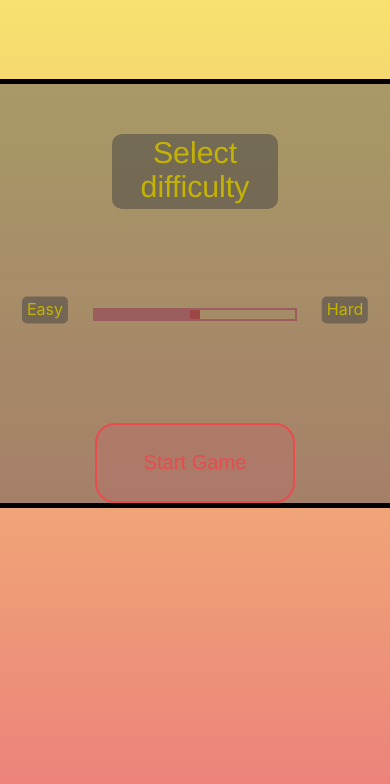
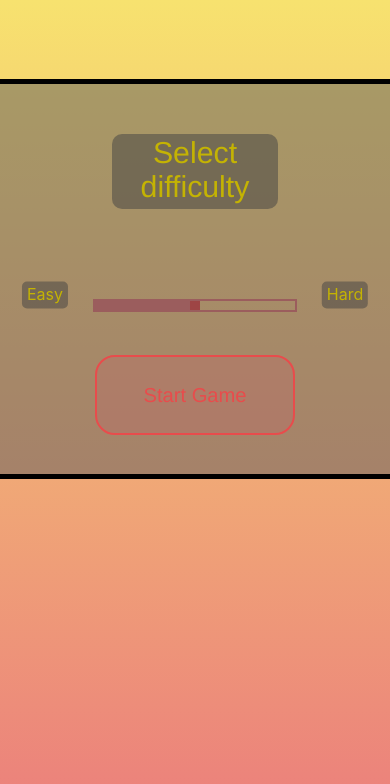
Before and after one commit to Philip748/Sudoku-Web-App, a React (Create React App) app: page / in a window 390 px wide. Shown: the top 784 px of the page. Built offline with nearby package versions, Linux system fonts and the light colour scheme.

Commit message:
another mobile update

```diff
--- a/src/Board.css
+++ b/src/Board.css
@@ -84,6 +84,7 @@
 }
 
 #playAnotherButton{
+    position: absolute;
     background-color: #be666650;
     color: #e84c4c;
     border: solid #e84c4c 2px;
@@ -92,7 +93,8 @@
     font-size: 3ch;
     font-family: 'Franklin Gothic Medium', 'Arial Narrow', Arial, sans-serif;
     border-radius: 20px;
-    margin-top: 80px;
+    bottom: 10%;
+    left: calc(50% - 150px);
 }
 
 #playAnotherButton:hover {
@@ -134,11 +136,12 @@
 
 #myRange{
     width: 400px;
-    margin-top: 70px;
 }
 
 .slidecontainer {
     width: 100%;
+    top: calc(50% + 15px);
+    position: absolute;
 }
 
 /*Chrome*/
@@ -191,7 +194,7 @@ input[type="range"]::-ms-fill-upper {
     border-radius: 5px;
     position: absolute;
     left: calc(50% + 200px);
-    top: calc(50% - 135px);
+    top: calc(50% - 20px);
     -webkit-transform: translate(-50%, -50%);
     transform: translate(-50%, -50%);
 }
@@ -204,7 +207,7 @@ input[type="range"]::-ms-fill-upper {
     border-radius: 5px;
     position: absolute;
     left: calc(50% - 200px);
-    top: calc(50% - 135px);
+    top: calc(50% - 20px);
     -webkit-transform: translate(-50%, -50%);
     transform: translate(-50%, -50%);
 }
@@ -218,7 +221,9 @@ input[type="range"]::-ms-fill-upper {
 }
 
 #startGameButton{
-    margin-top: 100px;
+    position: absolute;
+    bottom: 10%;
+    left: calc(50% - 150px);
     background-color: #be666650;
     color: #e84c4c;
     border: solid #e84c4c 2px;
@@ -381,7 +386,8 @@ body::-webkit-scrollbar{
     }
 
     #startGameButton{
-        bottom: 0;
+        left: calc(50% - 100px);
+        bottom: 10%;
         background-color: #be666650;
         color: #e84c4c;
         border: solid #e84c4c 2px;
@@ -401,6 +407,7 @@ body::-webkit-scrollbar{
         font-size: 2ch;
         font-family: 'Franklin Gothic Medium', 'Arial Narrow', Arial, sans-serif;
         border-radius: 20px;
-        margin-top: 50px;
+        bottom: 10%;
+        left: calc(50% - 100px);
     }
 }
```
